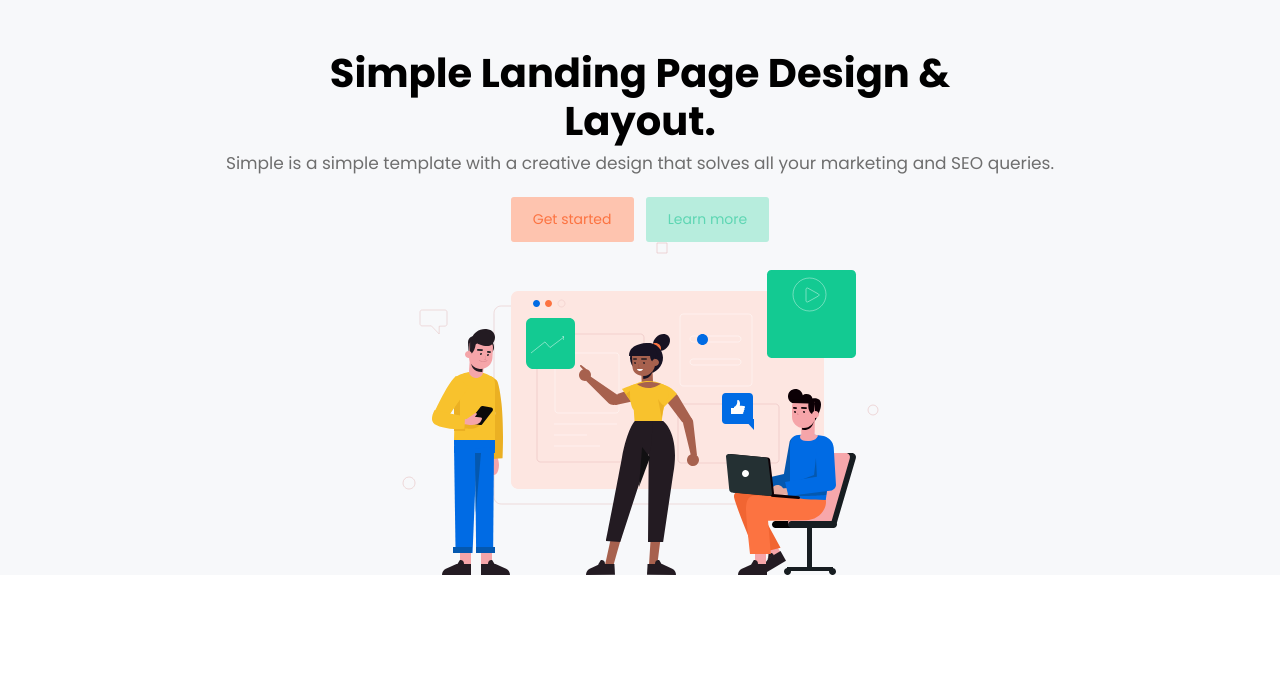
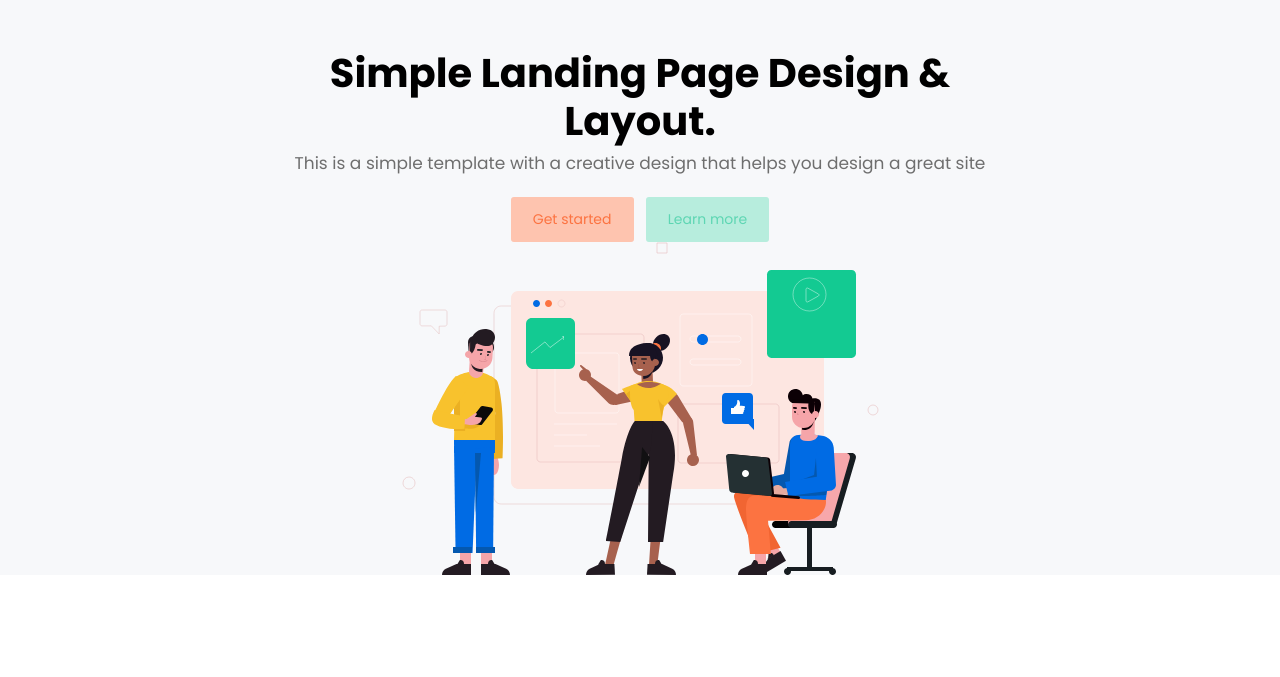
Before and after one commit to enamavornyo/Landing-Page, a website: page index.html in a window 1280 px wide. Shown: the part 106-783 px from the top of the page. Drawn offline with Linux system fonts and the light colour scheme.

Commit message:
Minimal Changes

```diff
--- a/index.html
+++ b/index.html
@@ -94,8 +94,8 @@
           Simple Landing Page Design &<br />Layout.
         </h1>
         <h6 class="font-weight-normal text-muted pb-3">
-          Simple is a simple template with a creative design that solves all
-          your marketing and SEO queries.
+          This is a simple template with a creative design that helps you design
+          a great site
         </h6>
         <div>
           <button class="btn btn-opacity-light mr-1">Get started</button>
```
